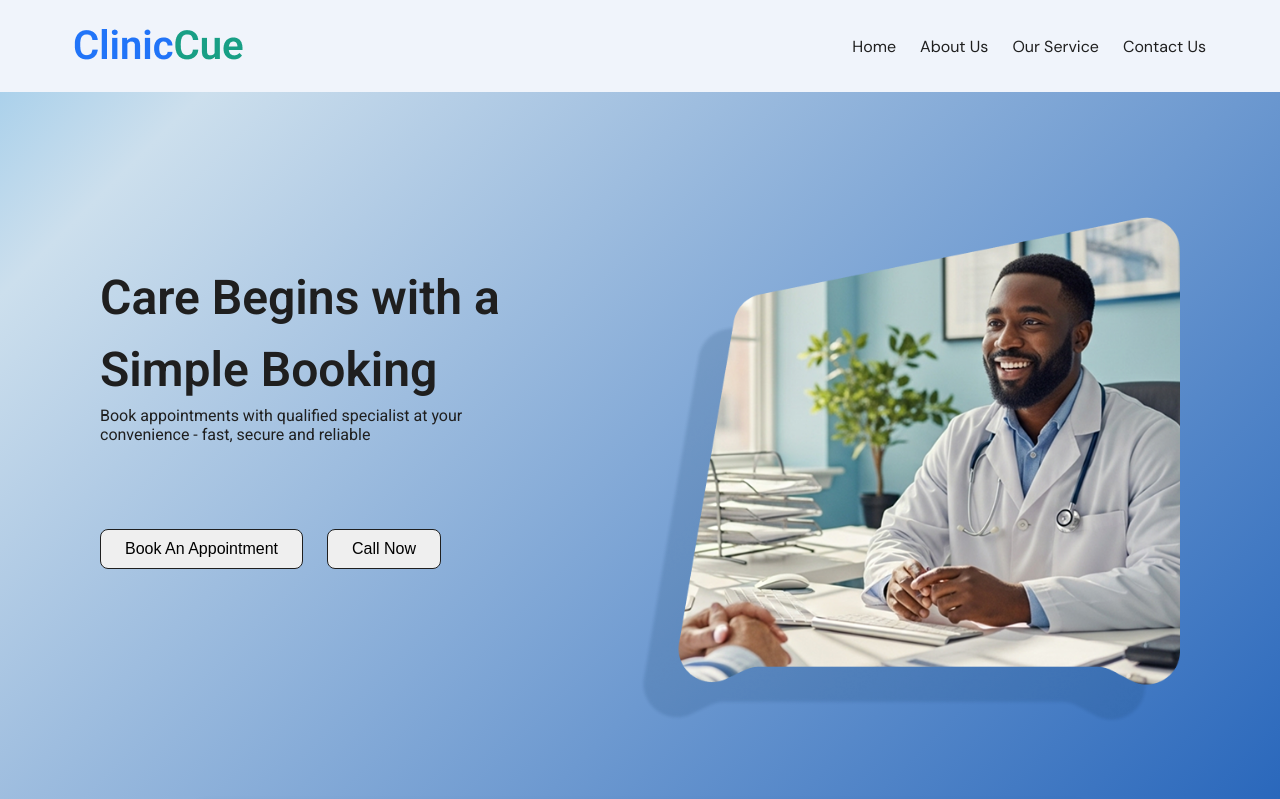
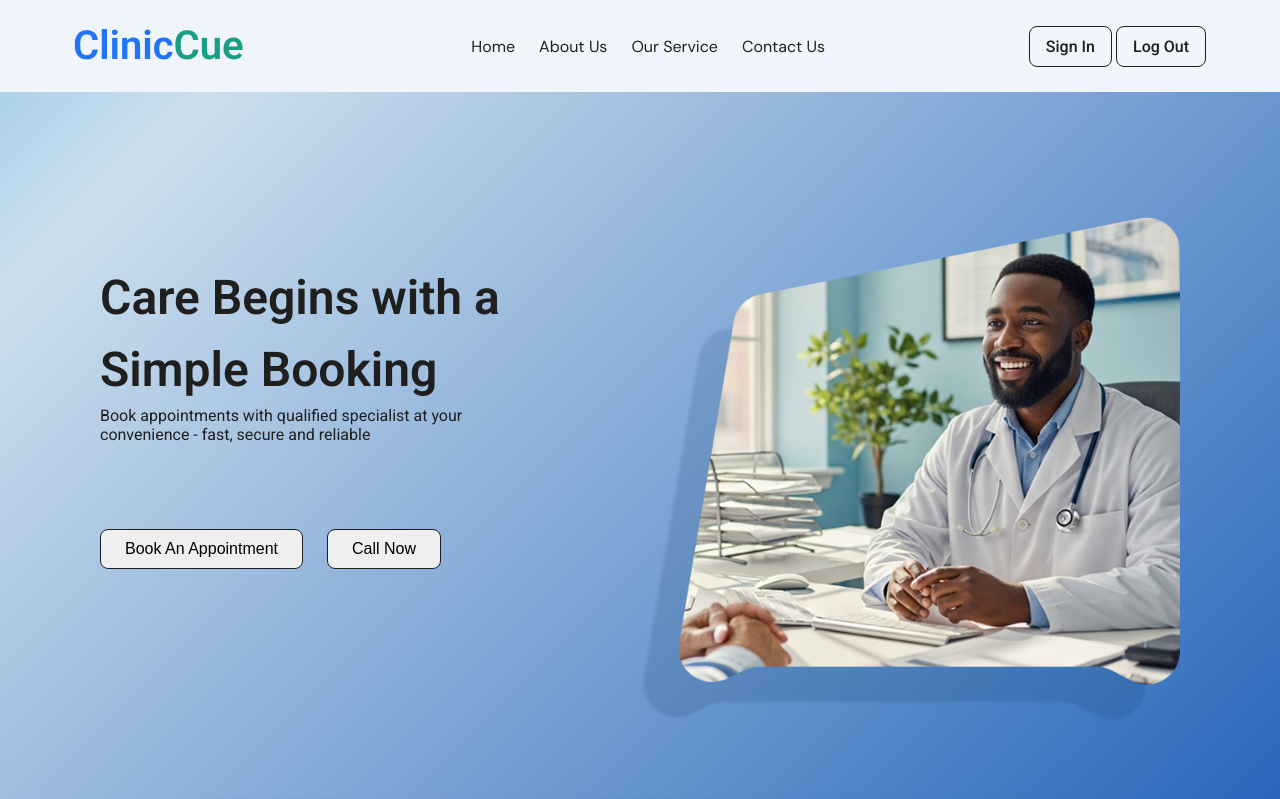
Before and after one commit to mariam-adepoju/embold-project, a plain HTML site: page index.html in a window 1280 px wide. Shown: the top 799 px of the page. Drawn offline with Linux system fonts and the light colour scheme.

Commit message:
Updates on Homepage

```diff
--- a/index.html
+++ b/index.html
@@ -24,11 +24,16 @@
           <img src="images/ClinicCue.png" alt="logo" />
         </div>
         <div class="nav-container">
-        <div class="nav-links">
-          <a href="index.html"><span>Home</span></a>
-          <a href="./About-Us/about.html"><span>About Us</span></a>
-          <a href="#"><span>Our Service</span></a>
-          <a href="#"><span>Contact Us</span></a>
+          <div class="nav-links">
+            <a href="index.html"><span>Home</span></a>
+            <a href="./About-Us/about.html"><span>About Us</span></a>
+            <a href="#"><span>Our Service</span></a>
+            <a href="#"><span>Contact Us</span></a>
+          </div>
+          <div class="nav-buttons">
+            <button>Sign In</button>
+            <button>Log Out</button>
+          </div>
         </div>
         <div class="menu-toggle">
           <button class="menu-open">
--- a/styles.css
+++ b/styles.css
@@ -27,11 +27,14 @@ header {
   justify-content: space-between;
   padding: 10px;
 }
+.logo {
+  flex: 1;
+}
 .nav-container {
   display: flex;
   align-items: center;
   justify-content: space-between;
-  gap: 50px;
+  flex: 2;
 }
 .nav-links a {
   text-decoration: none;
@@ -48,7 +51,6 @@ header {
 .menu-toggle {
   display: none;
 }
-
 .nav-buttons button {
   background-color: transparent;
   color: var(--color-pri);
```
